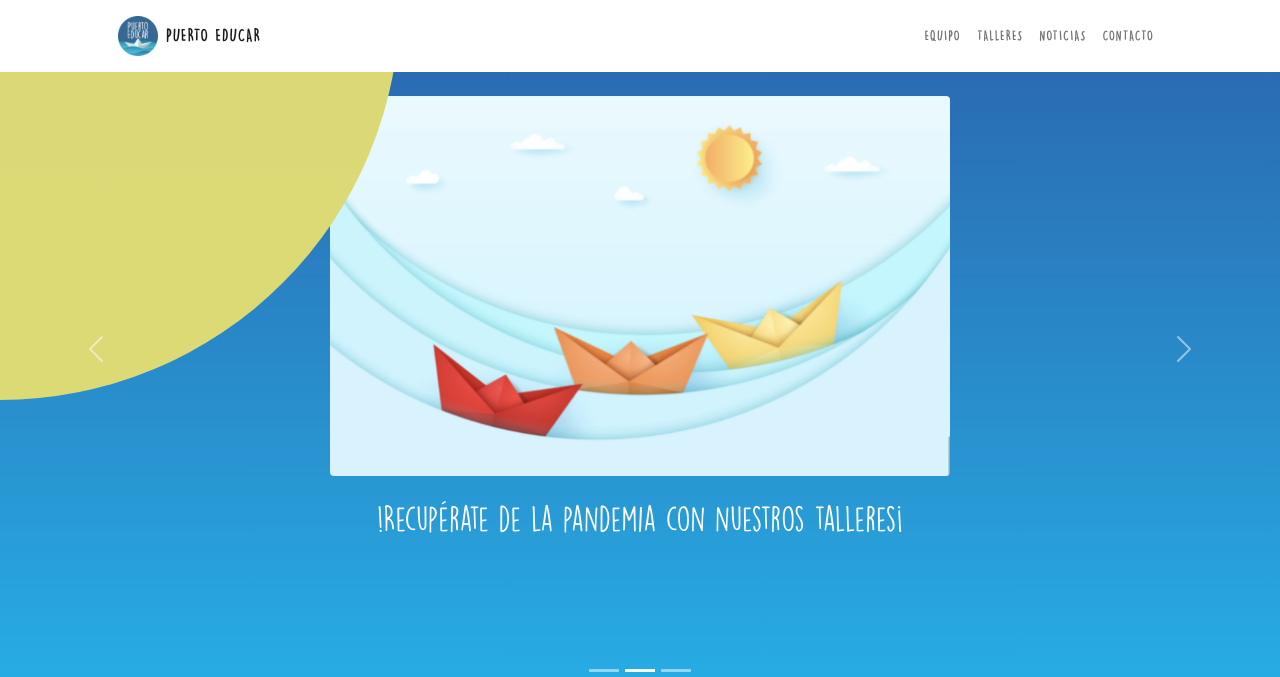
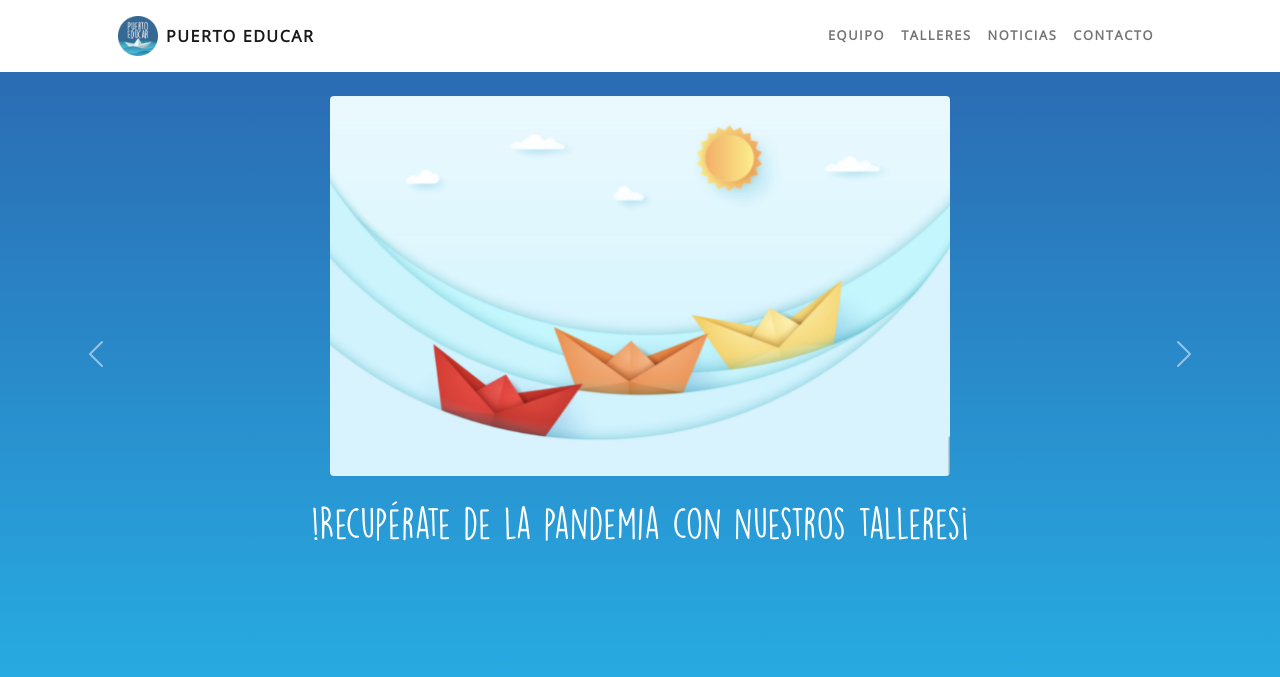
Before and after one commit to sbstn-jmnz/jam_prep, a Jekyll site: the page built from index.html, in a window 1280 px wide and 1400 px high. Shown: the top 677 px of the window. Built offline with Jekyll 4.4.1, drawn with Linux system fonts in a browser that asks for light colours; grey boxes are pictures that could not be loaded.

Commit message:
fonts and whats app

```diff
--- a/_includes/carousel.html
+++ b/_includes/carousel.html
@@ -12,20 +12,18 @@
       <div class="container pt-5">
         <img src="/assets/img/{{ page.image }}" alt="" class="img-fluid">
         <h2 class="masthead-subheading mb-0">{{ page.subtitle }}</h2>
-        <div class="bg-circle-2 bg-circle"></div>
       </div>
     </div>
 
     <div class="carousel-item pt-5">
       <div class="container pt-5">
         <img src="/assets/img/navegando_juntos.png" alt="" class="img-fluid rounded" style="max-height: 380px">
-        <h2 class="masthead-subheading mb-0 pt-4">!Recupérate de la pandemia con nuestros talleres¡</h2>
-        <div class="bg-circle-3 bg-circle"></div>
+        <h2 class="mb-0 pt-4 fs-1">!Recupérate de la pandemia con nuestros talleres¡</h2>
       </div>
     </div>
 
     <div class="carousel-item">
-      <img src="..." class="d-block w-100" alt="...">
+      <img src="/assets/img/avión.png" class="img-fluid rounded" alt="...">
       <div class="carousel-caption d-none d-md-block">
         <h5>Third slide label</h5>
         <p>Some representative placeholder content for the third slide.</p>
--- /dev/null
+++ b/_includes/whatsapp.html
@@ -0,0 +1,3 @@
+<a href="https://api.whatsapp.com/send?phone=56994376709&text=Hola%21%20Quisiera%20m%C3%A1s%20informaci%C3%B3n%20sobre%20talleres%20." class="whatsapp__float" target="_blank" style="text-decoration: none;">
+  <i class="ri-whatsapp-line my-float" style="vertical-align: middle;"></i>
+</a>
--- a/_layouts/default.html
+++ b/_layouts/default.html
@@ -9,6 +9,9 @@
     <link rel="stylesheet" href="{{ "/assets/css/main.css" | relative_url }}">
        <!-- icons -->
     <link href="https://cdn.jsdelivr.net/npm/remixicon@2.5.0/fonts/remixicon.css" rel="stylesheet">
+    <link rel="preconnect" href="https://fonts.googleapis.com">
+<link rel="preconnect" href="https://fonts.gstatic.com" crossorigin>
+<link href="https://fonts.googleapis.com/css2?family=Open+Sans:ital,wght@0,300;0,400;1,300&display=swap" rel="stylesheet">
   </head>
   <body>
     {% include navbar.html %}
@@ -19,6 +22,8 @@
     {% include modal.html %}
 
   {% include footer.html %}
+  {% include whatsapp.html %}
+
     <!-- Option 1: Bootstrap Bundle with Popper -->
     <script src="https://cdn.jsdelivr.net/npm/bootstrap@5.1.3/dist/js/bootstrap.bundle.min.js" integrity="sha384-ka7Sk0Gln4gmtz2MlQnikT1wXgYsOg+OMhuP+IlRH9sENBO0LRn5q+8nbTov4+1p" crossorigin="anonymous"></script>
   {% for script in page.scripts %}
--- a/_layouts/landing.html
+++ b/_layouts/landing.html
@@ -9,6 +9,9 @@
     <link rel="stylesheet" href="{{ "/assets/css/main.css" | relative_url }}">
        <!-- icons -->
     <link href="https://cdn.jsdelivr.net/npm/remixicon@2.5.0/fonts/remixicon.css" rel="stylesheet">
+    <link rel="preconnect" href="https://fonts.googleapis.com">
+<link rel="preconnect" href="https://fonts.gstatic.com" crossorigin>
+<link href="https://fonts.googleapis.com/css2?family=Open+Sans:ital,wght@0,300;0,400;1,300&display=swap" rel="stylesheet">
   </head>
   <body>
     {% include navbar.html %}
@@ -19,6 +22,7 @@
     {% include modal.html %}
 
   {% include footer.html %}
+  {% include whatsapp.html %}
     <!-- Option 1: Bootstrap Bundle with Popper -->
     <script src="https://cdn.jsdelivr.net/npm/bootstrap@5.1.3/dist/js/bootstrap.bundle.min.js" integrity="sha384-ka7Sk0Gln4gmtz2MlQnikT1wXgYsOg+OMhuP+IlRH9sENBO0LRn5q+8nbTov4+1p" crossorigin="anonymous"></script>
   {% for script in page.scripts %}
--- a/_sass/main.scss
+++ b/_sass/main.scss
@@ -7,8 +7,12 @@
   scroll-padding-top: 67px;
 }
 
-body {
+h1,h2,h3,h4 {
   font-family: 'lemon';
+}
+
+body{
+  font-family: 'Open Sans', sans-serif;
 }
 
 .btn-xl {
@@ -95,3 +99,18 @@
   text-indent: 2rem;
   text-align: justify;
 }
+
+.whatsapp__float {
+  position: fixed;
+  width: 60px;
+  height: 60px;
+  bottom: 40px;
+  right: 40px;
+  background-color: #25d366;
+  color: #FFF;
+  border-radius: 50px;
+  text-align: center;
+  font-size: 30px;
+  box-shadow: 2px 2px 3px #999;
+  z-index: 100;
+}
--- a/index.html
+++ b/index.html
@@ -15,7 +15,7 @@
       <div class="col-lg-6 order-lg-1">
         <div class="p-5">
           <h2 class="display-4">¿Quienes somos?</h2>
-          <p class="fs-3"> Somos un equipo multidisciplinario que busca promover una mirada inclusiva y contenedora hacia las personas frente a las distintas necesidades educativas, afectivas y sociales que se presentan a lo largo de su desarrollo vital.
+          <p class="fs-5 text-wrap"> Somos un equipo multidisciplinario que busca promover una mirada inclusiva y contenedora hacia las personas frente a las distintas necesidades educativas, afectivas y sociales que se presentan a lo largo de su desarrollo vital.
             Compartimos un enfoque multidimensional de la persona, preocupándonos de cuidar el bienestar físico y emocional del ser humano. </p>
             <a href="/equipo">¡Saber más!</a>
           </div>
@@ -29,7 +29,7 @@
     <div class="container px-5">
       <div class="row gx-5 align-items-center" role="button" dissabled>
         <div class="col-lg-6">
-          <div class="p-5"><img class="img-fluid rounded-circle" src="/assets/img/terapias_niños.jpg" alt="..." /></div>
+          <div class="p-5"><img class="img-fluid rounded-circle" src="/assets/img/kids.png" alt="..." /></div>
         </div>
         <div class="col-lg-6">
           <div class="p-5">
```
Also changed, not shown: 7 other files.
